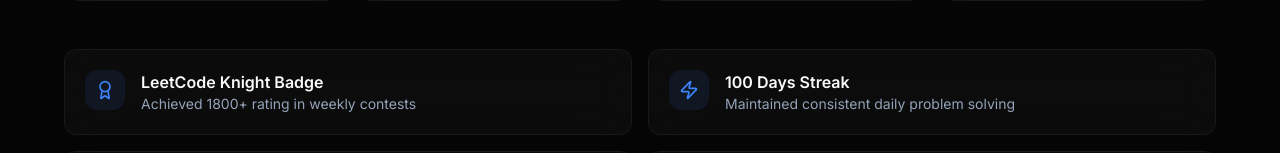
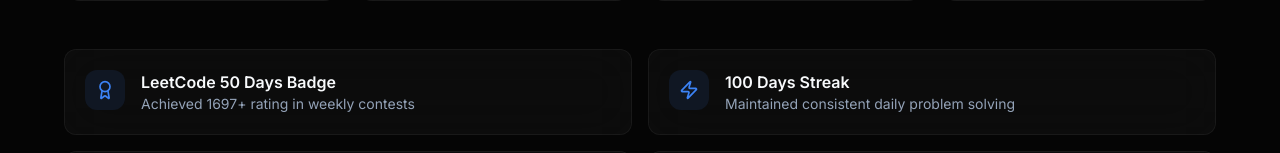
Before and after one commit to Anshuman-Prakash/resume_portfolio, a React (Vite) app: page / in a window 1280 px wide. Shown: the part 4806-4959 px from the top of the page. Built offline with nearby package versions, Linux system fonts and the light colour scheme; the HTML template or start-up script is replaced by a standard one.

Commit message:
Update achievements and stats values in AchievementsSection

```diff
--- a/src/components/AchievementsSection.tsx
+++ b/src/components/AchievementsSection.tsx
@@ -40,13 +40,13 @@
 
 const stats = [
   { icon: Target, label: "Problems Solved", value: 500, suffix: "+", color: "text-accent" },
-  { icon: Flame, label: "Max Streak", value: 120, suffix: " days", color: "text-primary" },
-  { icon: Star, label: "LeetCode Rating", value: 1800, suffix: "+", color: "text-secondary" },
+  { icon: Flame, label: "Max Streak", value: 100, suffix: " days", color: "text-primary" },
+  { icon: Star, label: "LeetCode Rating", value: 1697, suffix: "+", color: "text-secondary" },
   { icon: Trophy, label: "Contests Done", value: 10, suffix: "+", color: "text-accent" },
 ];
 
 const achievements = [
-  { icon: Award, title: "LeetCode Knight Badge", desc: "Achieved 1800+ rating in weekly contests" },
+  { icon: Award, title: "LeetCode 50 Days Badge", desc: "Achieved 1697+ rating in weekly contests" },
   { icon: Zap, title: "100 Days Streak", desc: "Maintained consistent daily problem solving" },
   { icon: Trophy, title: "Scholarship Recipient", desc: "Awarded GP Birla and regional merit-based scholarships twice for academic excellence." },
   { icon: Star, title: "SSB Interview Shortlist", desc: "Shortlisted for SSB interview– Indian Navy (South 24 Parganas)" },
```
